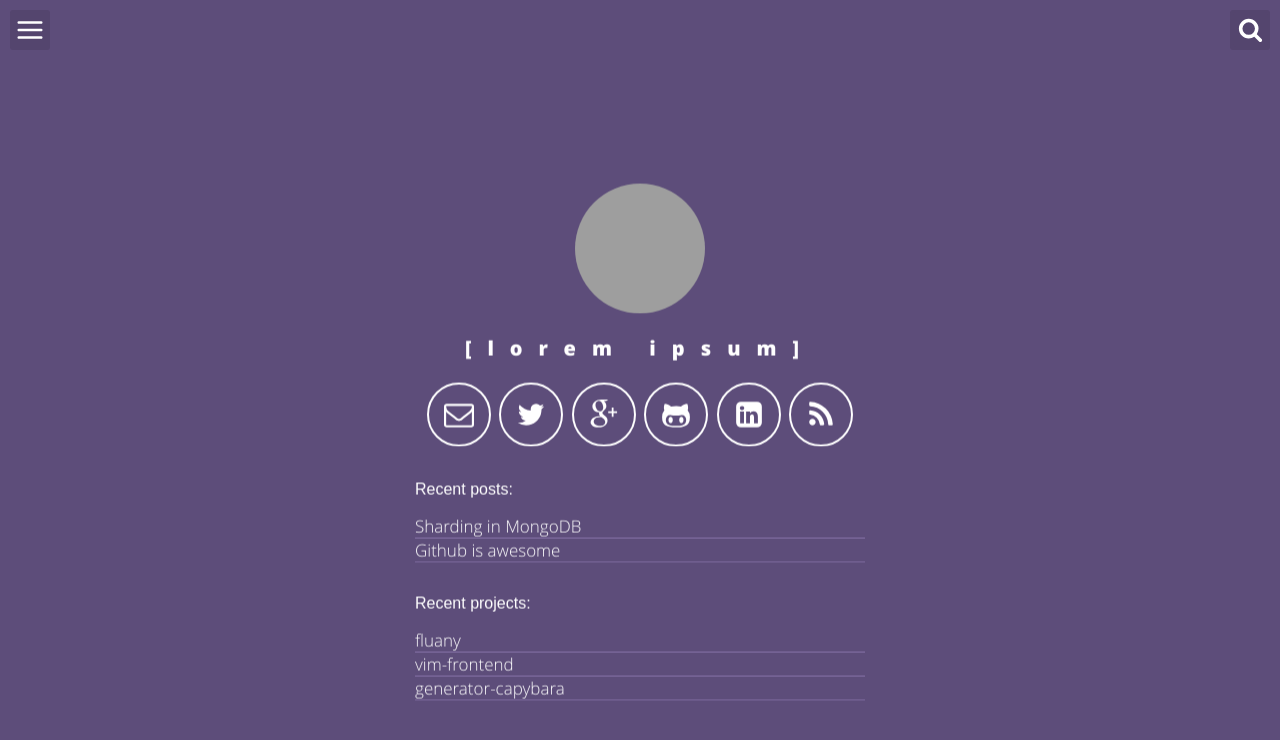
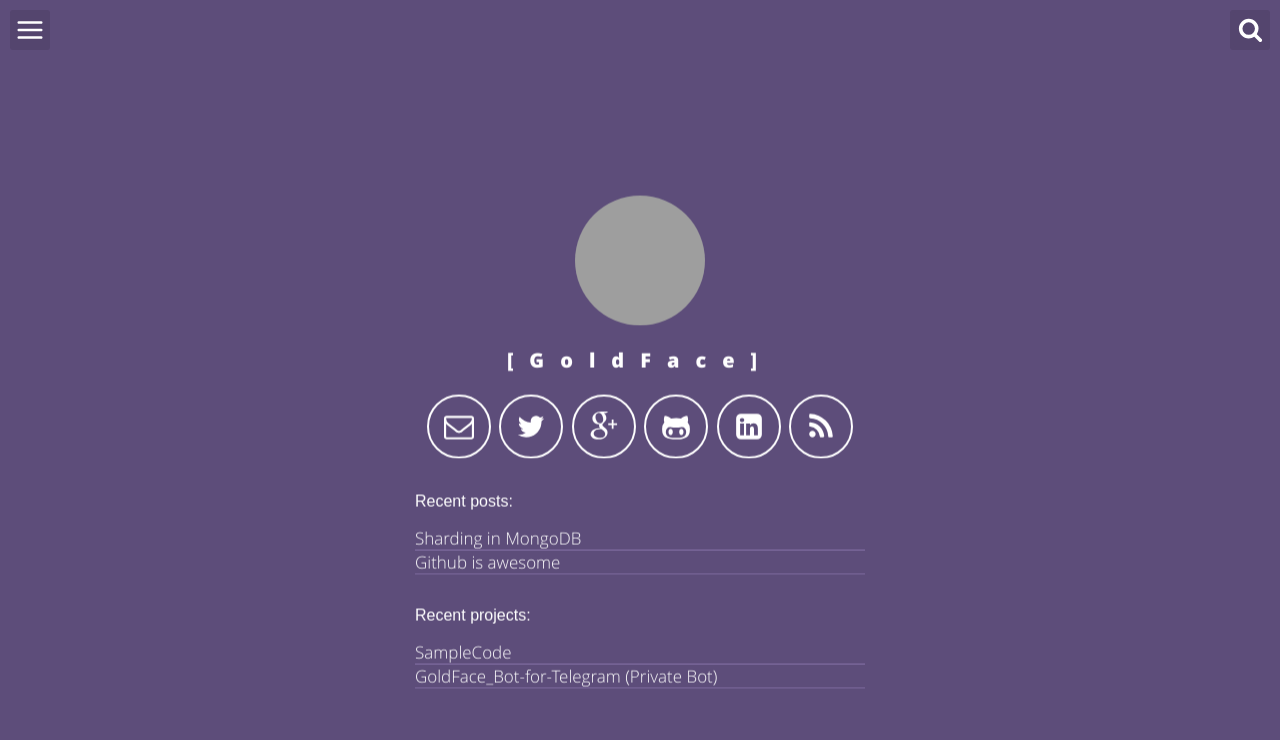
Before and after one commit to goldface/goldface.github.io, a Jekyll site: the page built from index.html, in a window 1280 px wide. Shown: the top 740 px of the page. Built offline with Jekyll 4.4.1, drawn with Linux system fonts in a browser that asks for light colours; grey boxes are pictures that could not be loaded.

Commit message:
[변경] Change Profile

```diff
--- a/_config.yml
+++ b/_config.yml
@@ -1,19 +1,19 @@
 # Site settings
-title: Lorem Ipsum - Web Developer
-description: "A blog about lorem ipsum ..."
+title: GoldFace - Game Developer
+description: "A blog about GoldFace life ..."
 baseurl: "" #/space-jekyll-template" # for test: remove string '/space-jekyll-template' to ''
-url: "http://victorvoid.github.io/space-jekyll-template/" # for test: remove string 'http://victorvoid.github.io' to '' but in production: 'https://yourusername.githu.io'
+url: "http://goldface.github.io/" # for test: remove string 'http://victorvoid.github.io' to '' but in production: 'https://yourusername.githu.io'
 
 # User settings
-username: lorem ipsum
-user_title: Lorem Ipsum - FrontEnd
-email: lorem.lorem@ipsum.com
-twitter_username: loremipsum
-github_username:  loremipsum
-gplus_username:  loremipsum
-linkedin_public_url: loremipsum # Example: For public profile 'www.linkedin.com/in/john-smith', 'john-smith' is your linkedin_public_url
-disqus_username: loremipsum
-profile_picture: https://68.media.tumblr.com/93f384858e9273d5b980b418e2f2f4d5/tumblr_o5i2aybLJG1uapsfmo2_250.png
+username: GoldFace
+user_title: GoldFace - Developer
+email: gold_face@naver.com
+twitter_username: goldface__
+github_username:  goldface
+gplus_username:  #loremipsum
+linkedin_public_url: #loremipsum # Example: For public profile 'www.linkedin.com/in/john-smith', 'john-smith' is your linkedin_public_url
+disqus_username: #loremipsum
+profile_picture: http://goldface.kr/bootstrap/assets/images/profile.png
 
 # Build settings
 markdown: kramdown
@@ -47,11 +47,11 @@ links:
       key_trigger: 5
   section_2:
     - title: github
-      url: http://www.github.com/victorvoid
+      url: http://www.github.com/goldface
       new_tab: true
       key_trigger: g
     - title: twitter
-      url: http://www.twitter.com/victorvoid
+      url: http://www.twitter.com/goldfcae__
       key_trigger: t
     - title: search
       url: ""
@@ -59,12 +59,10 @@ links:
 
 # projects in header index
 projects:
-  - name: fluany
-    url: https://github.com/fluany/fluany
-  - name: vim-frontend
-    url: https://github.com/victorvoid/vim-frontend
-  - name: generator-capybara
-    url: https://github.com/victorvoid/generator-capybara
+  - name: SampleCode
+    url: https://github.com/goldface/SampleCode
+  - name: GoldFace_Bot-for-Telegram (Private Bot)
+    url: https://github.com/goldface/GoldFace_Bot-for-Telegram
 
 # exclude my node related stuff
 exclude: ['package.json', 'src', 'node_modules']
```
